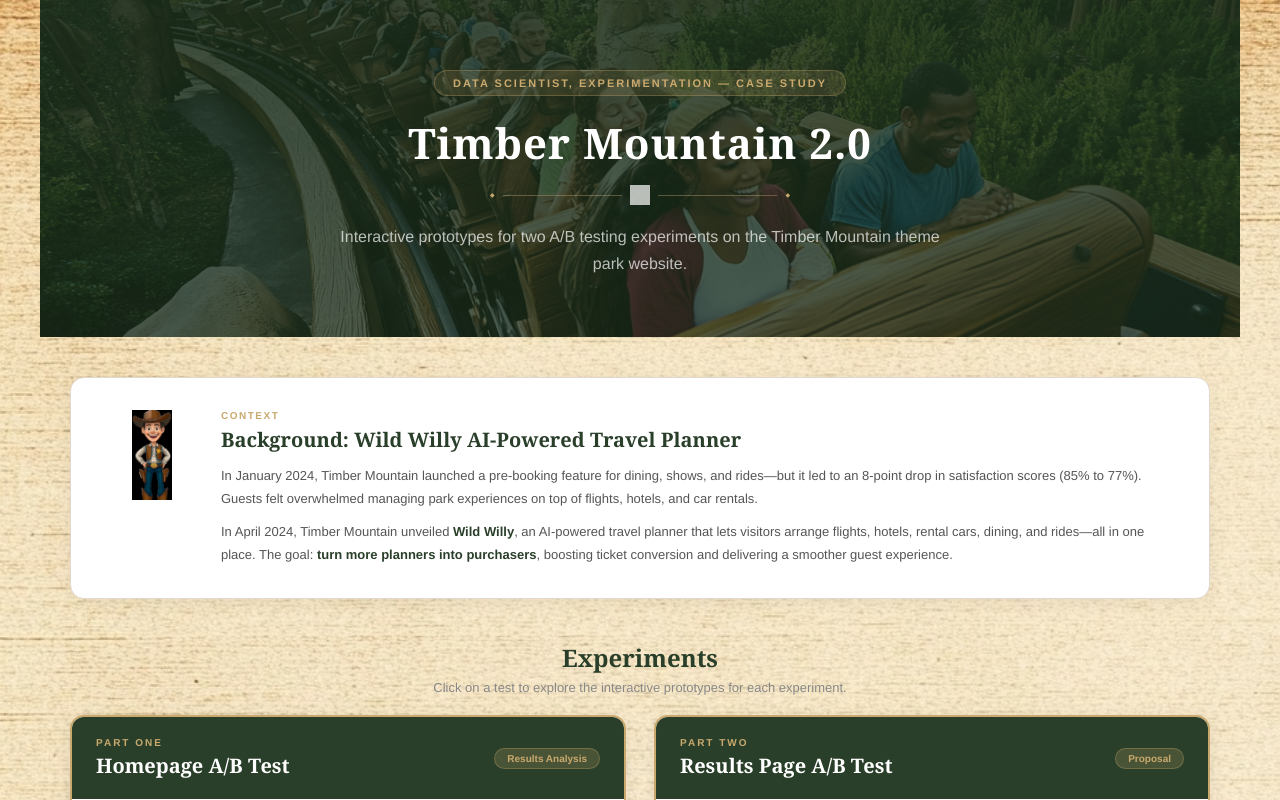
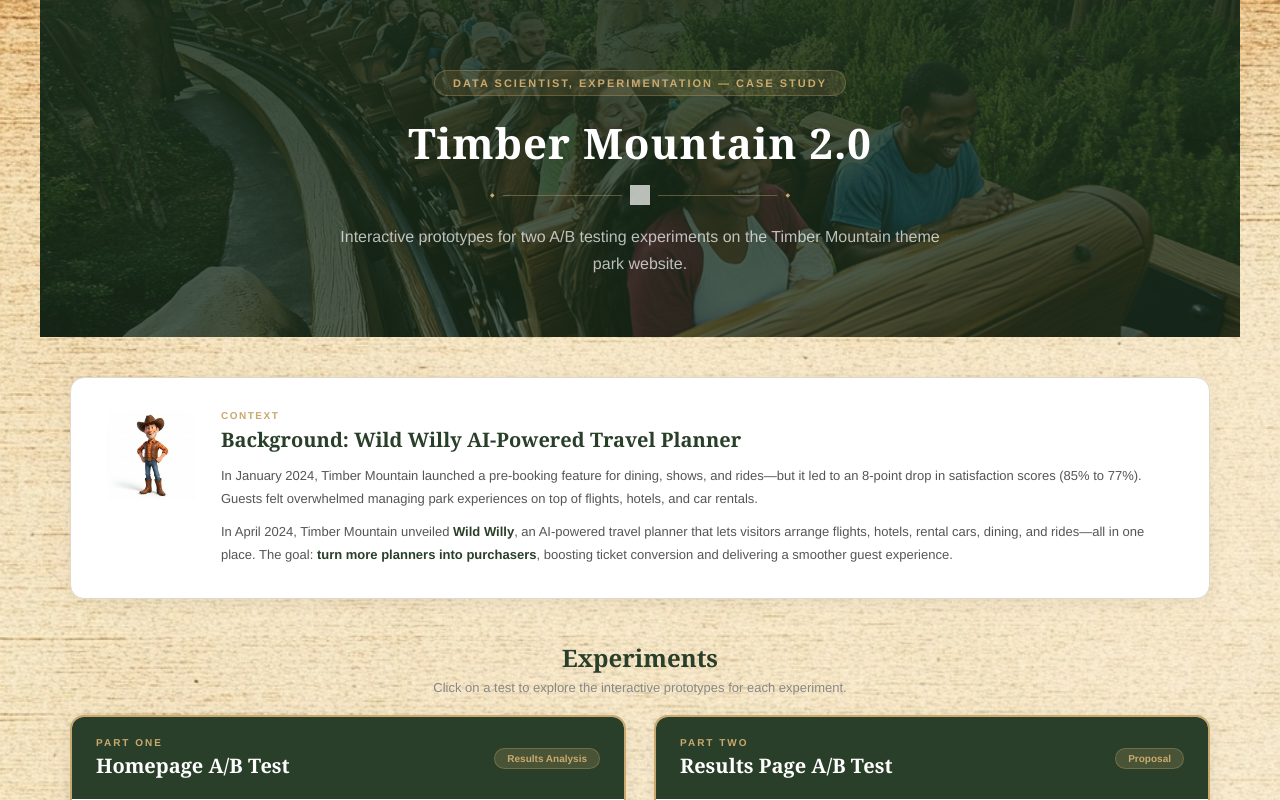
Before and after one commit to prasnajeetsamal/timbermountain, a React (Vite) app: page / in a window 1280 px wide. Shown: the top 800 px of the page. Built offline with nearby package versions, Linux system fonts and the light colour scheme.

Commit message:
wild willy styling update

```diff
--- a/src/App.jsx
+++ b/src/App.jsx
@@ -8,7 +8,7 @@ import imgCascade from "./assets/images/Timber_Mountain_Cascade_Canyon_Midjourne
 import imgHotel from "./assets/images/Timber_Mountain_Hotel_Midjourney.png";
 import imgMap from "./assets/images/Map.webp";
 import imgBg from "./assets/images/western-textured-background-midjourney.png";
-import imgWilly from "./assets/images/wild willy.webp";
+import imgWilly from "./assets/images/wild_willy_transparent.png";
 import imgTreeIcon from "./assets/images/tree-icon-green-2C3F2A.png";
 import imgAirplane from "./assets/images/noun-air-plane-icon-2125167.svg";
 import imgHotelIcon from "./assets/images/noun-hotel-icon-2116568.svg";
@@ -167,8 +167,8 @@ const TripPlannerWizard = ({ onStartPlanning }) => {
     <div style={{ maxWidth: 1200, margin: "0 auto", padding: "50px 30px 10px" }}>
       <h2 style={{ fontSize: 28, fontWeight: 700, color: darkGreen, textAlign: "center", marginBottom: 28 }}>Let Us Help You Plan Your Trip</h2>
       <div style={{ background: "#fff", border: "1.5px solid #c9a96e", borderRadius: 14, display: "flex", overflow: "hidden", minHeight: 360 }}>
-        <div style={{ width: 220, flexShrink: 0, display: "flex", alignItems: "flex-end", justifyContent: "center", background: "linear-gradient(to top, #f5f0e8, #fff)" }}>
-          <img src={IMG.willy} alt="Wild Willy" style={{ height: 360, objectFit: "contain", display: "block", marginBottom: -4 }} />
+        <div style={{ width: 220, flexShrink: 0, display: "flex", alignItems: "flex-end", justifyContent: "center", background: "transparent" }}>
+          <img src={IMG.willy} alt="Wild Willy" style={{ height: 380, objectFit: "contain", display: "block", marginBottom: -4 }} />
         </div>
         <div style={{ flex: 1, padding: "32px 40px 32px 20px", display: "flex", flexDirection: "column", justifyContent: "center" }}>
           <h3 style={{ fontSize: 19, fontWeight: 700, color: darkGreen, marginBottom: 16, lineHeight: 1.35 }}>Plan your vacation with Wild Willy, our AI-powered travel planner!</h3>
```
Also changed, not shown: src/assets/images/wild_willy_transparent.png (added).
